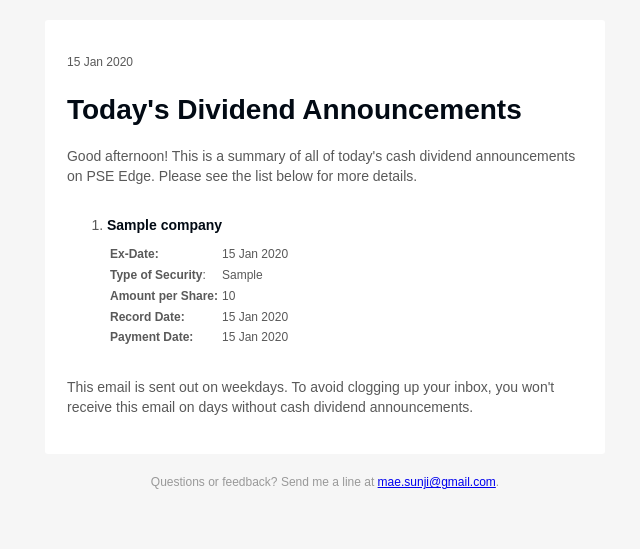
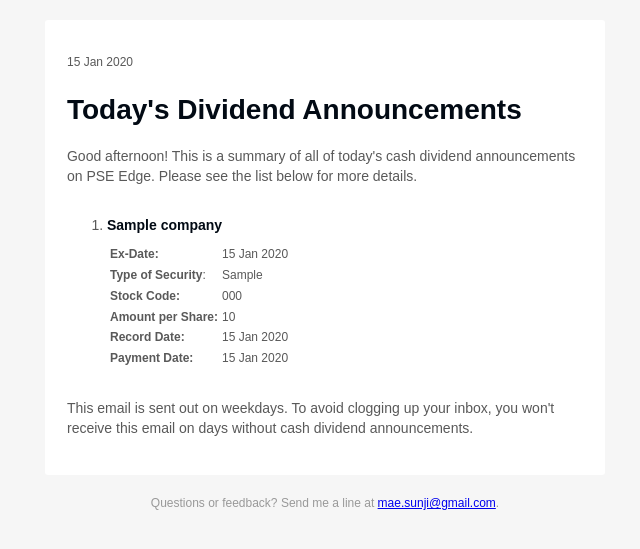
Before and after one commit to msunji/dividend-news, a Node project: template functions/sendMail/templates/email.handlebars in a window 1280 px wide. Shown: the top 549 px of the page, without its empty margins (315-955 px from the left). Run offline with Node 20 templates, Linux system fonts and the light colour scheme; the template is opened without the code that fills it: most values are stand-ins (such as "Sample title", 1, 10 or a date in 2020).

Commit message:
Add stock code to email

```diff
--- a/functions/sendMail/templates/email.handlebars
+++ b/functions/sendMail/templates/email.handlebars
@@ -125,6 +125,10 @@
                                         <td>{{divType}}</td>
                                       </tr>
                                       <tr>
+                                        <td style="margin-right: 10px;"><b>Stock Code:</b></td>
+                                        <td>{{securityListCode}}</td>
+                                      </tr>
+                                      <tr>
                                         <td style="margin-right: 10px;"><b>Amount per Share:</b></td>
                                         <td>{{cashDivAmount}}</td>
                                       </tr>
```
